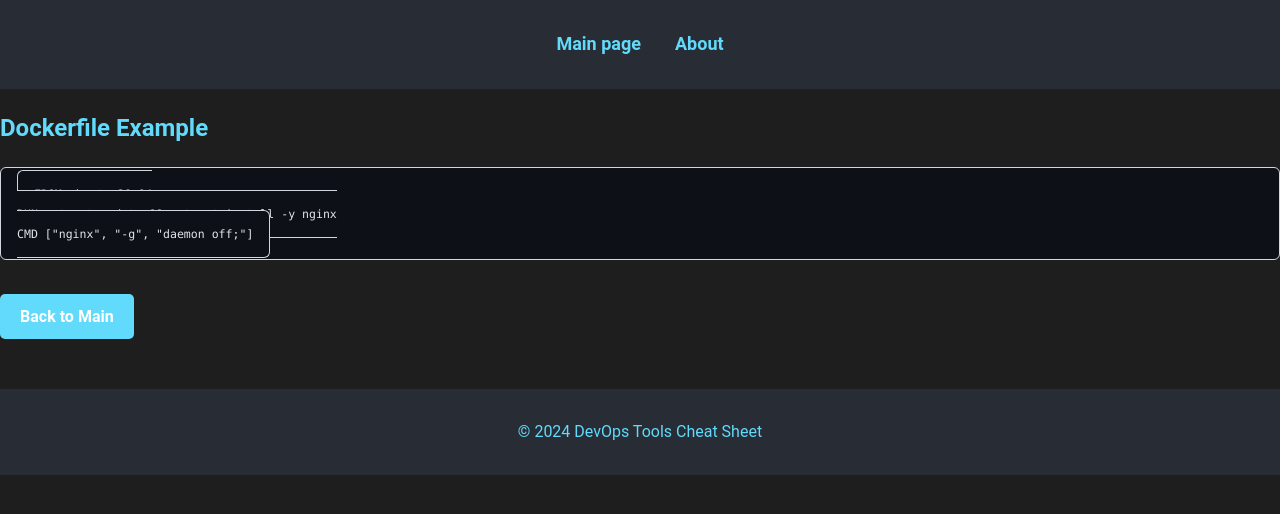
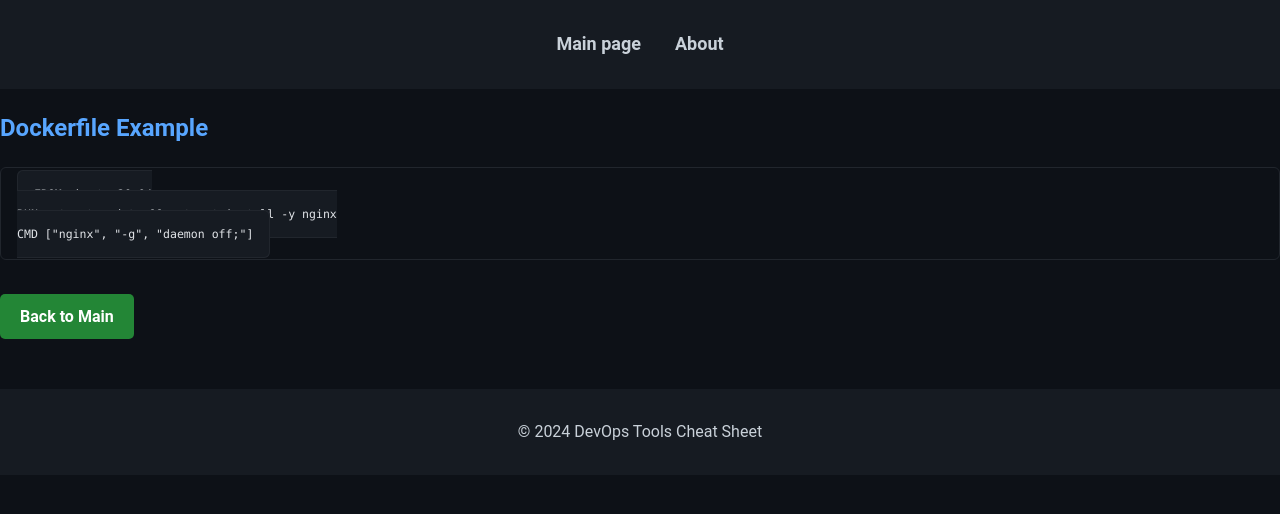
Before and after one commit to nediol/nediol.github.io, a Jekyll site: the page built from docker.md, in a window 1280 px wide. Shown: the top 514 px of the page. Built offline with Jekyll 4.4.1, drawn with Linux system fonts in a browser that asks for light colours.

Commit message:
Update style.css

```diff
--- a/assets/css/style.css
+++ b/assets/css/style.css
@@ -1,15 +1,15 @@
 /* Общие стили для сайта */
 body {
     font-family: 'Roboto', sans-serif;
-    color: #e0e0e0;
-    background-color: #1e1e1e;
+    color: #c9d1d9;
+    background-color: #0d1117; /* Темный фон */
     line-height: 1.6;
     margin: 0;
     padding: 0;
 }
 
 a {
-    color: #61dafb;
+    color: #58a6ff;
     text-decoration: none;
 }
 
@@ -19,7 +19,7 @@ a:hover {
 
 /* Шапка сайта */
 nav {
-    background-color: #282c34;
+    background-color: #161b22;
     padding: 10px 0;
     text-align: center;
 }
@@ -28,19 +28,20 @@ nav a {
     margin: 0 15px;
     font-size: 18px;
     font-weight: bold;
+    color: #c9d1d9;
 }
 
 footer {
     text-align: center;
     padding: 20px 0;
-    background-color: #282c34;
-    color: #e0e0e0;
+    background-color: #161b22;
+    color: #c9d1d9;
     margin-top: 50px;
 }
 
 /* Стили для заголовков */
 h1, h2, h3, h4, h5, h6 {
-    color: #61dafb;
+    color: #58a6ff;
     margin-bottom: 20px;
 }
 
@@ -60,12 +61,13 @@ h3 {
 p {
     margin: 10px 0;
     font-size: 16px;
+    color: #c9d1d9;
 }
 
 /* Стили для кнопок */
 .button {
-    background-color: #61dafb;
-    color: #282c34;
+    background-color: #238636; /* Зеленая кнопка */
+    color: #ffffff;
     padding: 10px 20px;
     border-radius: 5px;
     text-decoration: none;
@@ -77,7 +79,7 @@ p {
 }
 
 .button:hover {
-    background-color: #21a1f1;
+    background-color: #2ea043; /* Темнее при наведении */
     color: white;
 }
 
@@ -90,7 +92,7 @@ p {
 }
 
 .tile {
-    background-color: #333;
+    background-color: #21262d;
     padding: 15px;
     border-radius: 8px;
     text-align: center;
@@ -123,22 +125,22 @@ p {
 }
 
 header, footer {
-    background-color: #282c34;
+    background-color: #161b22;
     padding: 20px;
     text-align: center;
 }
 
 header h1 {
     margin: 0;
-    color: #61dafb;
+    color: #58a6ff;
 }
 
 footer {
-    color: #61dafb;
+    color: #58a6ff;
 }
 
 footer a {
-    color: #61dafb;
+    color: #58a6ff;
 }
 
 footer a:hover {
@@ -151,60 +153,59 @@ a.button {
     padding: 10px 20px;
     font-size: 16px;
     color: #ffffff;
-    background-color: #61dafb;
+    background-color: #238636;
     border-radius: 5px;
     text-decoration: none;
 }
 
 a.button:hover {
-    background-color: #21a1f1;
+    background-color: #2ea043;
 }
 
 /* Стиль для блоков кода */
 pre, code {
-    background-color: #f6f8fa; /* Цвет фона */
-    border: 1px solid #d0d7de; /* Граница вокруг блока кода */
+    background-color: #0d1117; /* Темный фон блока */
+    border: 1px solid #21262d; /* Темная граница */
     border-radius: 6px; /* Закругленные углы */
     padding: 16px; /* Внутренний отступ */
     font-size: 85%; /* Уменьшенный шрифт */
     line-height: 1.45;
-    overflow: auto; /* Добавляем прокрутку, если код выходит за пределы блока */
+    overflow: auto; /* Добавляем прокрутку для длинного кода */
     font-family: SFMono-Regular, Consolas, "Liberation Mono", Menlo, Courier, monospace;
-}
-
-/* Стиль для заголовков внутри блоков кода */
-code {
-    color: #24292e; /* Цвет текста */
-}
-
-/* Добавляем тёмную тему */
-pre {
-    background-color: #0d1117; /* Тёмный фон */
     color: #c9d1d9; /* Цвет текста */
 }
 
+/* Подсветка встроенного кода */
 code {
-    background-color: #0d1117; /* Тёмный фон для встроенного кода */
+    background-color: #161b22; /* Фон для встроенного кода */
     color: #e1e4e8; /* Цвет текста для встроенного кода */
 }
 
-/* Добавление подсветки для синтаксиса */
+/* Подсветка синтаксиса для разных типов данных */
 .token.comment, .token.block-comment, .token.prolog, .token.doctype, .token.cdata {
-    color: #6a737d; /* Цвет для комментариев */
+    color: #8b949e; /* Цвет для комментариев */
 }
 
 .token.punctuation {
-    color: #393a34; /* Цвет пунктуации */
+    color: #c9d1d9; /* Цвет для пунктуации */
 }
 
 .token.property, .token.tag, .token.boolean, .token.number, .token.constant, .token.symbol, .token.deleted {
-    color: #e3116c; /* Цвет для ключевых слов */
+    color: #f85149; /* Красный для ключевых слов */
 }
 
 .token.selector, .token.attr-name, .token.string, .token.char, .token.builtin, .token.inserted {
-    color: #28a745; /* Цвет для строк */
+    color: #a5d6ff; /* Голубой для строк */
 }
 
 .token.operator, .token.entity, .token.url, .language-css .token.string, .style .token.string {
-    color: #d73a49; /* Цвет для операторов */
+    color: #79c0ff; /* Синий для операторов */
 }
+
+.token.function, .token.class-name {
+    color: #d2a8ff; /* Фиолетовый для функций */
+}
+
+.token.regex, .token.important, .token.variable {
+    color: #ff7b72; /* Оранжевый для переменных */
+}
```
